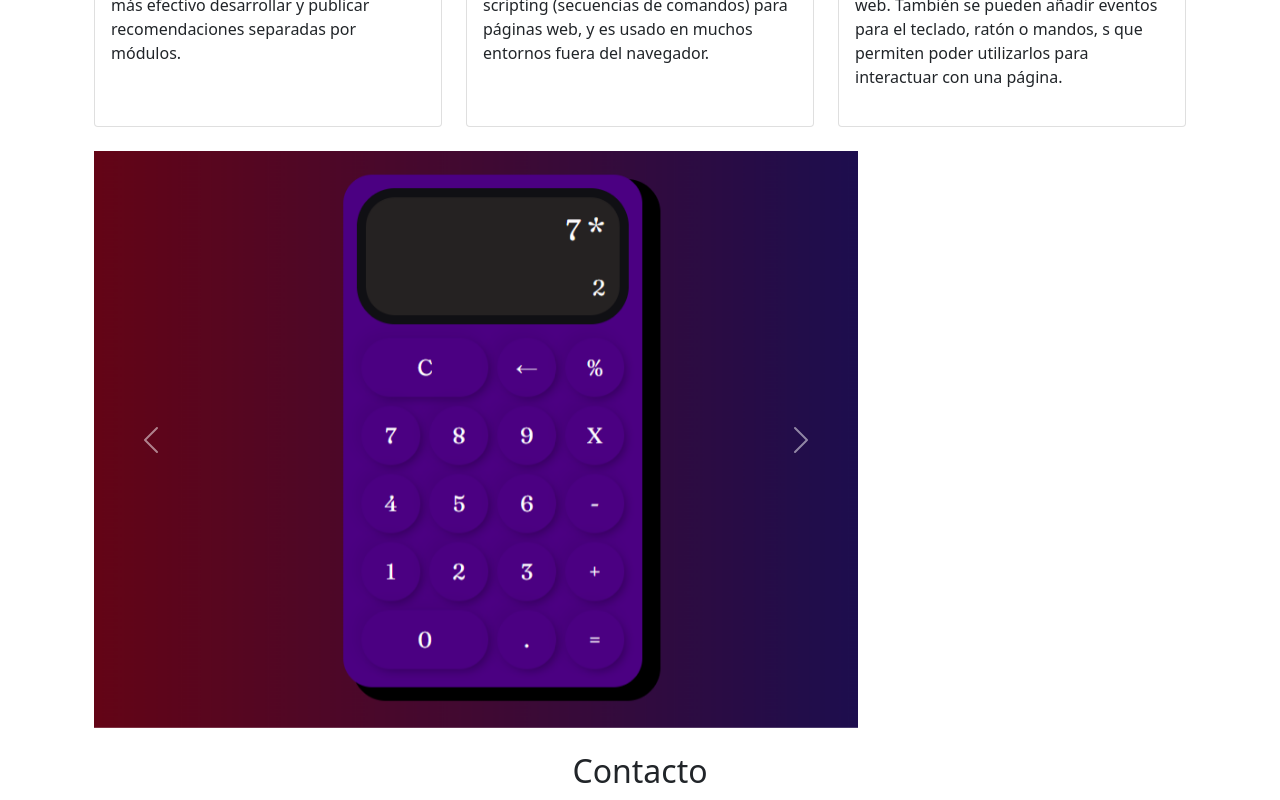
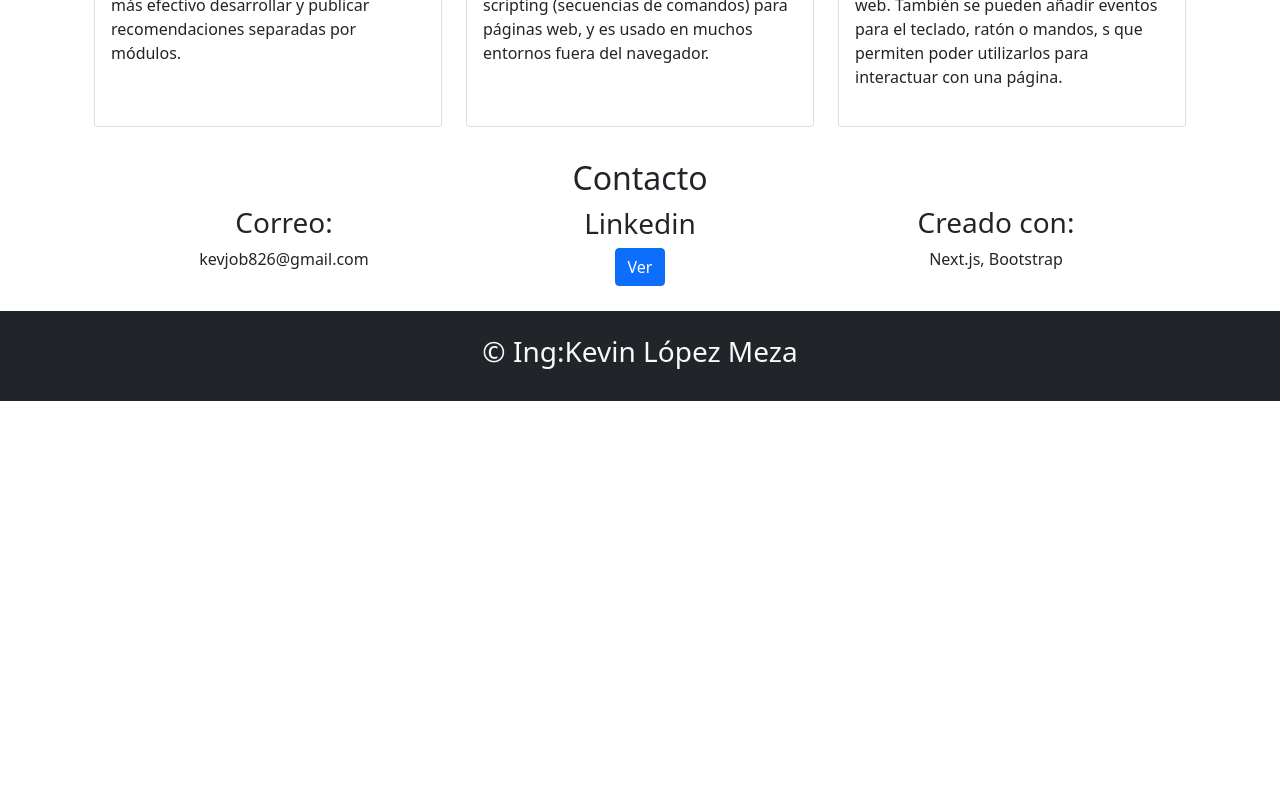
Before and after one commit to KevHLJob/Nextjs-Portf, a Next.js app: page /blog in a window 1280 px wide. Shown: the part 680-1480 px from the top of the page. After the commit the page ends 1081 px from the top, so only its background shows below. Built offline with nearby package versions, Linux system fonts and the light colour scheme.

Commit message:
eliminated

```diff
--- a/components/Navbar.js
+++ b/components/Navbar.js
@@ -3,7 +3,7 @@ import Link from "next/link";
 
 const navbar= () => (
 
-
+// All navbar, sections
 <nav class="navbar navbar-expand-lg navbar-dark bg-dark">
 
   <div class="container-fluid ">
--- a/components/blog.css
+++ /dev/null
@@ -1,5 +0,0 @@
-*{
-    margin: 0px;
-    padding: 0px;
-    font-family: 'Lucida Sans', 'Lucida Sans Regular', 'Lucida Grande', 'Lucida Sans Unicode', Geneva, Verdana, sans-serif;
-}
--- a/pages/blog.js
+++ b/pages/blog.js
@@ -52,34 +52,19 @@ const blog =() => (
   </div>
   </div>
 
-<div className="text-center">
 
-
-  <div id="carouselExampleFade" class="carousel slide carousel-fade py-4" data-bs-ride="carousel" style={{width:"70%", height:"90%"}}>
-  <div class="carousel-inner">
-    <div class="carousel-item active ">
-      <img src="/calcujs.png" class="d-block w-100" alt="..." />
-    </div>
-    <div class="carousel-item">
-      <img src="/generator.png" class="d-block w-100" alt="..."/>
-    </div>
-    <div class="carousel-item">
-      <img src="/service.png" class="d-block w-100" alt="..."/>
-    </div>
-  </div>
-  <button class="carousel-control-prev" type="button" data-bs-target="#carouselExampleFade" data-bs-slide="prev">
-    <span class="carousel-control-prev-icon" aria-hidden="true"></span>
-    <span class="visually-hidden">Previous</span>
-  </button>
-  <button class="carousel-control-next" type="button" data-bs-target="#carouselExampleFade" data-bs-slide="next">
-    <span class="carousel-control-next-icon" aria-hidden="true"></span>
-    <span class="visually-hidden">Next</span>
-  </button>
-</div>
-</div>
+<div className="row py-3">
 
 
 
+  </div>
+
+
+
+
+
+
+ {/* //information */}
 <div className="container text-center">
   <h2>Contacto</h2>
 <div class="row align-items-center">
--- a/pages/index.js
+++ b/pages/index.js
@@ -84,7 +84,7 @@ const Index= ()=> (
     </div>
 
     {/**Portfolio */}
-    <div className="row">
+    <div className="row ">
         <div className="col-md-12">
             <div className="card card-body bg-dark">
                 <div className="row">
@@ -151,4 +151,4 @@ const Index= ()=> (
 
 export default Index;
 
-//npm run dev correr el servidor
+//npm run dev correr el servidor local
```
